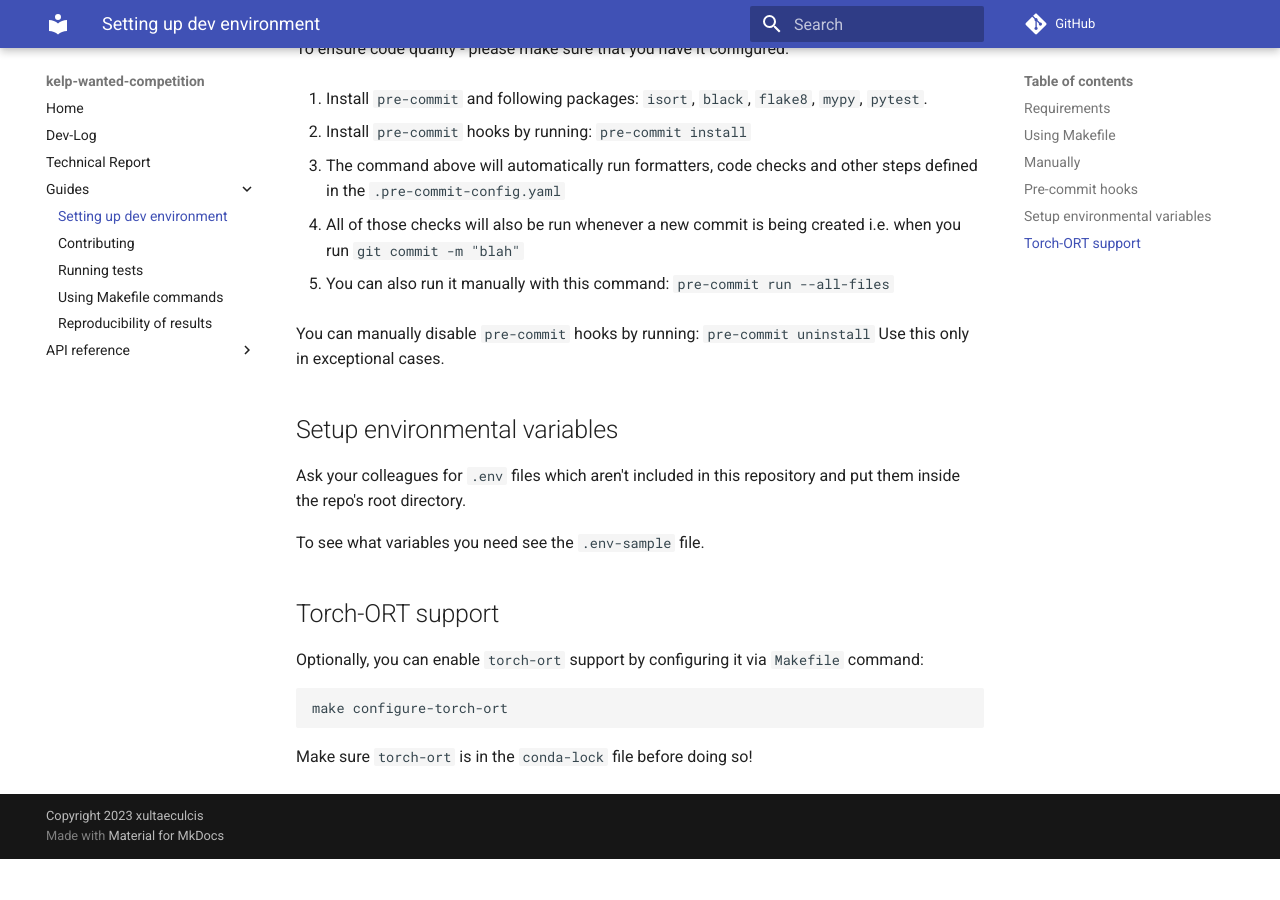
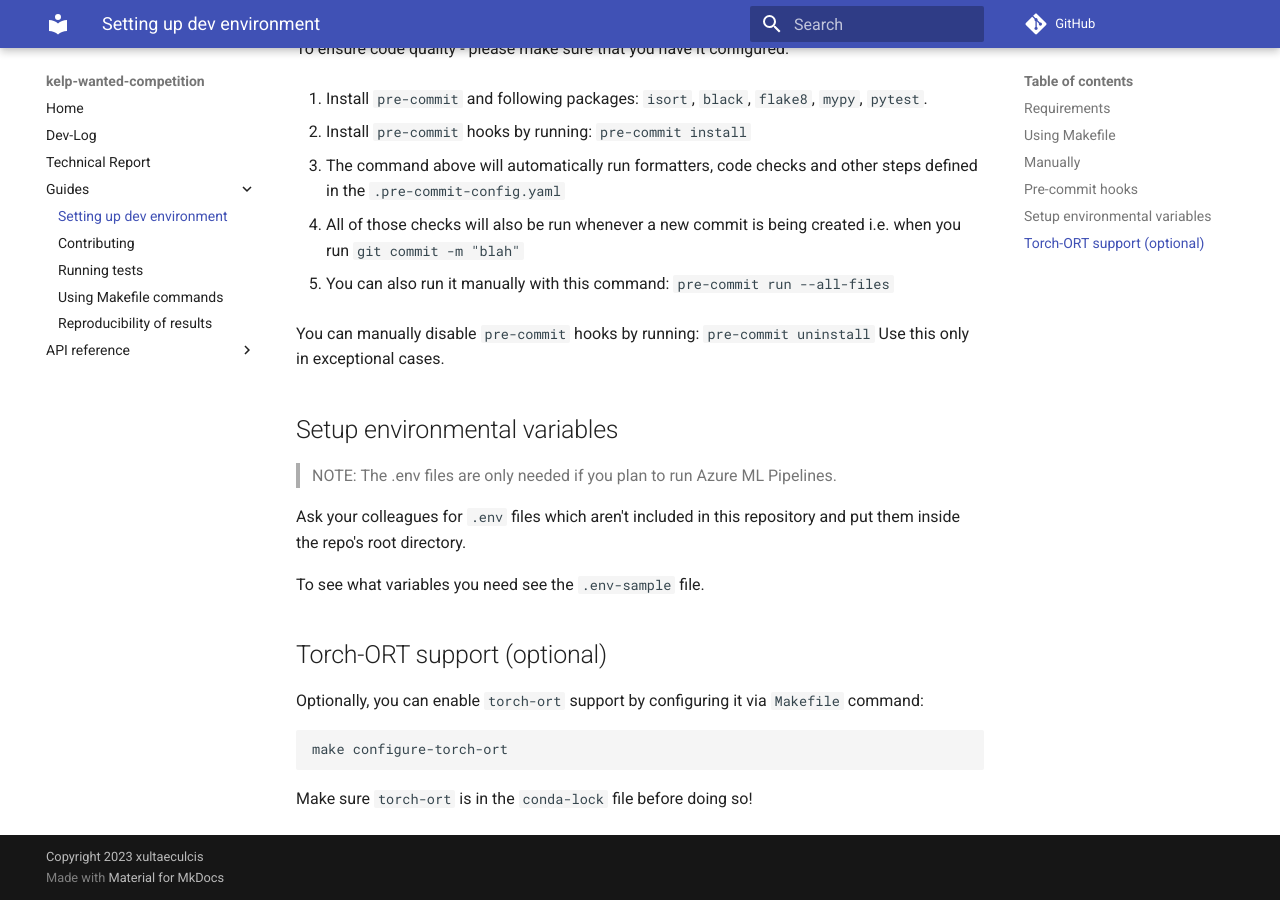
Before and after one commit to xultaeculcis/kelp-wanted-competition, an MkDocs documentation site: the page built from docs/guides/setup-dev-env.md, in a window 1280 px wide and 900 px high, scrolled down 1311 px. Built offline with MkDocs 1.6.1 and Material for MkDocs 9.7.7, drawn with Linux system fonts in a browser that asks for light colours; comment, search, counter and statistics services are not loaded; before the commit the page ends 2170 px from its top, so only the background shows below that; some of the changed text lies outside the part shown.

```diff
--- a/docs/guides/setup-dev-env.md
+++ b/docs/guides/setup-dev-env.md
@@ -67,12 +67,13 @@ You can manually disable `pre-commit` hooks by running: `pre-commit uninstall` U
 
 ## Setup environmental variables
 
+> NOTE: The .env files are only needed if you plan to run Azure ML Pipelines.
+
 Ask your colleagues for `.env` files which aren't included in this repository and put them inside the repo's root directory.
 
 To see what variables you need see the `.env-sample` file.
 
-
-## Torch-ORT support
+## Torch-ORT support (optional)
 
 Optionally, you can enable `torch-ort` support by configuring it via `Makefile` command:
 
```
Also changed, not shown: other parts of docs/guides/setup-dev-env.md (+1 -1 lines), docs/guides/reproducibility.md (+5 -0 lines).
